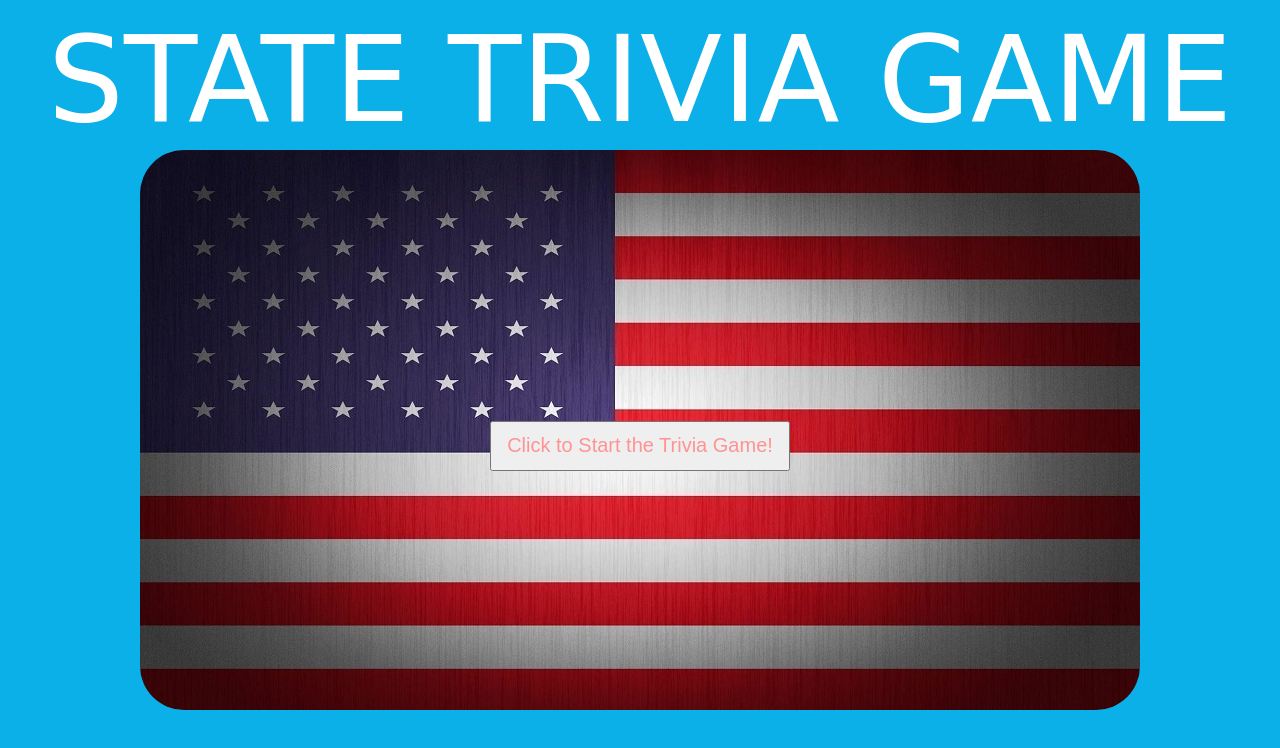
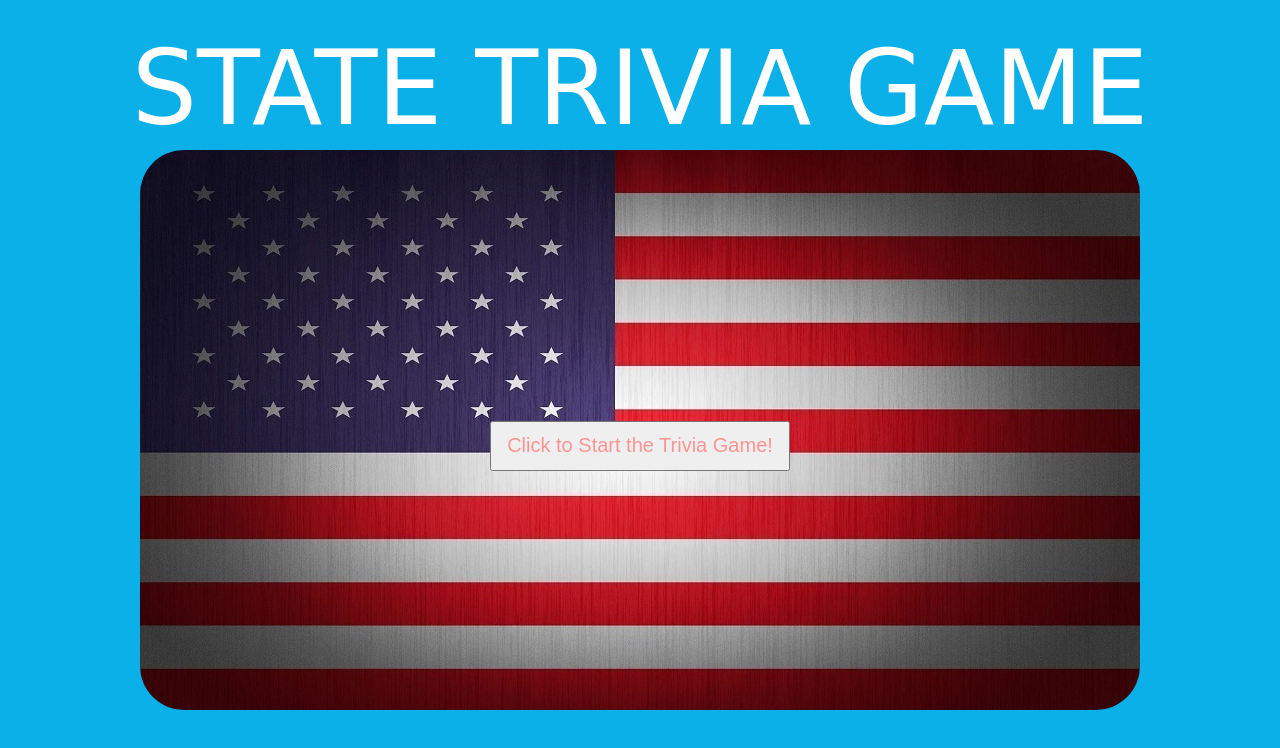
Before and after one commit to ajschilt86/TriviaGame, a plain HTML site: page index.html in a window 1280 px wide. Drawn offline with nearby package versions, Linux system fonts and the light colour scheme; a web font is replaced by a local one.

Commit message:
changed heading

```diff
--- a/assets/css/style.css
+++ b/assets/css/style.css
@@ -7,7 +7,7 @@ body {
 }
 
 h1 {
-    font-size: 72px;
+
 
     /*background: -webkit-linear-gradient(red, white, blue);
     -webkit-background-clip: text;
@@ -20,11 +20,11 @@ h1 {
 }
 
 .header {
-    font-size: 120px;
+    font-size: 103px;
     /* font-family: 'Concert One', cursive; */
     font-family: 'Frijole', cursive;
     text-align: center;
-    margin-top: 20px;
+    margin-top: 37px;
     animation-name: header;
     animation-duration: 3s;
     animation-iteration-count: infinite;
```
